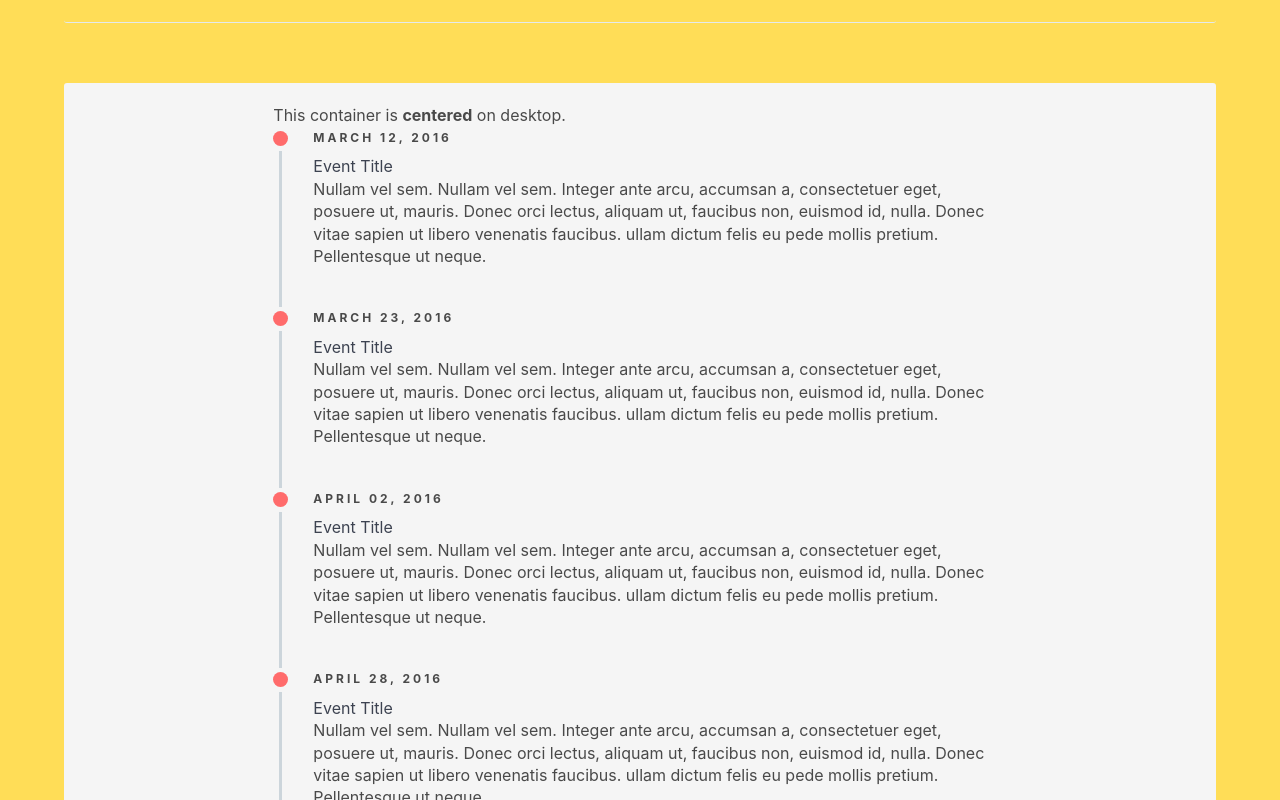
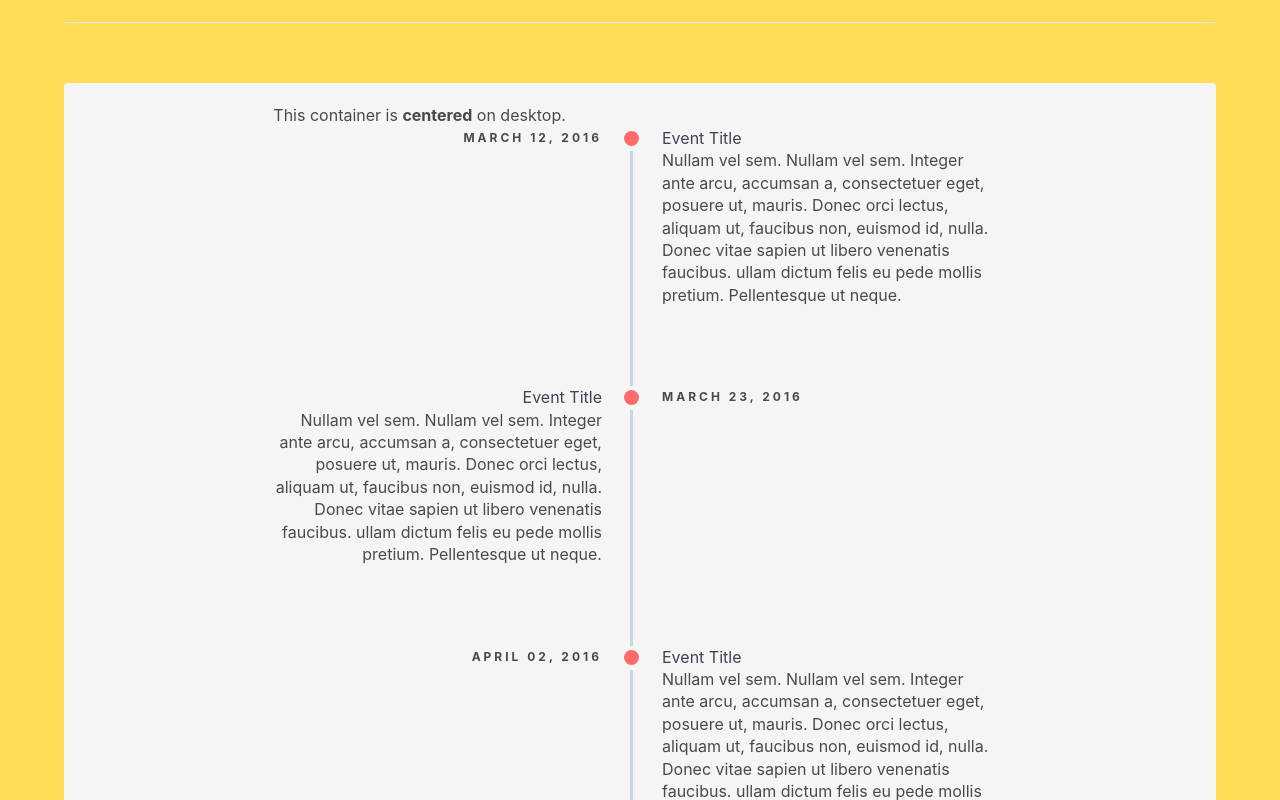
Before and after one commit to gm418/React-cv, a React (Create React App) app: page / in a window 1280 px wide. Shown: the part 1840-2640 px from the top of the page. Built offline with nearby package versions, Linux system fonts and the light colour scheme.

Commit message:
timeline is ok for computer and mobile screens

```diff
--- a/src/components/Experience/Experience.css
+++ b/src/components/Experience/Experience.css
@@ -60,5 +60,34 @@ h2, h3 {
         left: 6px;
         display: block;
         position: absolute; }
-  .timeline .timeline .timeline-item:last-child .timeline-marker:after {
-    display: none; }
+
+@media (min-width: 992px) {
+  .timeline-centered .timeline-item, .timeline-centered .timeline-info, .timeline-centered .timeline-marker, .timeline-centered .timeline-content {
+    display: block;
+    margin: 0;
+    padding: 0; }
+  .timeline-centered .timeline-item {
+    padding-bottom: 40px;
+    overflow: hidden; }
+    .timeline-centered .timeline-item:nth-child(odd) .timeline-info {
+      float: left;
+      text-align: right;
+      padding-right: 30px; }
+    .timeline-centered .timeline-item:nth-child(odd) .timeline-content {
+      float: right;
+      text-align: left;
+      padding-left: 30px; }
+    .timeline-centered .timeline-item:nth-child(even) .timeline-info {
+      float: right;
+      text-align: left;
+      padding-left: 30px; }
+    .timeline-centered .timeline-item:nth-child(even) .timeline-content {
+      float: left;
+      text-align: right;
+      padding-right: 30px; }
+    .timeline-centered .timeline-item .timeline-marker {
+      position: absolute;
+      left: 50%;
+      margin-left: -7.5px; }
+    .timeline-centered .timeline-item .timeline-info, .timeline-centered .timeline-item .timeline-content {
+      width: 50%; } }
--- a/src/components/Experience/Experience.sass
+++ b/src/components/Experience/Experience.sass
@@ -62,5 +62,39 @@ h2, h3
                 left: 6px
                 display: block
                 position: absolute
-    .timeline .timeline-item:last-child .timeline-marker:after
-        display: none
+
+.timeline-centered
+    @media (min-width: 992px)
+        .timeline-item, .timeline-info, .timeline-marker, .timeline-content
+            display: block
+            margin: 0
+            padding: 0
+        .timeline-item
+            padding-bottom: 40px
+            overflow: hidden
+            &:nth-child(odd)
+                .timeline-info
+                    float: left
+                    text-align: right
+                    padding-right: 30px
+            &:nth-child(odd)
+                .timeline-content
+                    float: right
+                    text-align: left
+                    padding-left: 30px
+            &:nth-child(even)
+                .timeline-info
+                    float: right
+                    text-align: left
+                    padding-left: 30px
+            &:nth-child(even)
+                .timeline-content
+                    float: left
+                    text-align: right
+                    padding-right: 30px
+            .timeline-marker
+                position: absolute
+                left: 50%
+                margin-left: -7.5px
+            .timeline-info, .timeline-content
+                width: 50%
```
